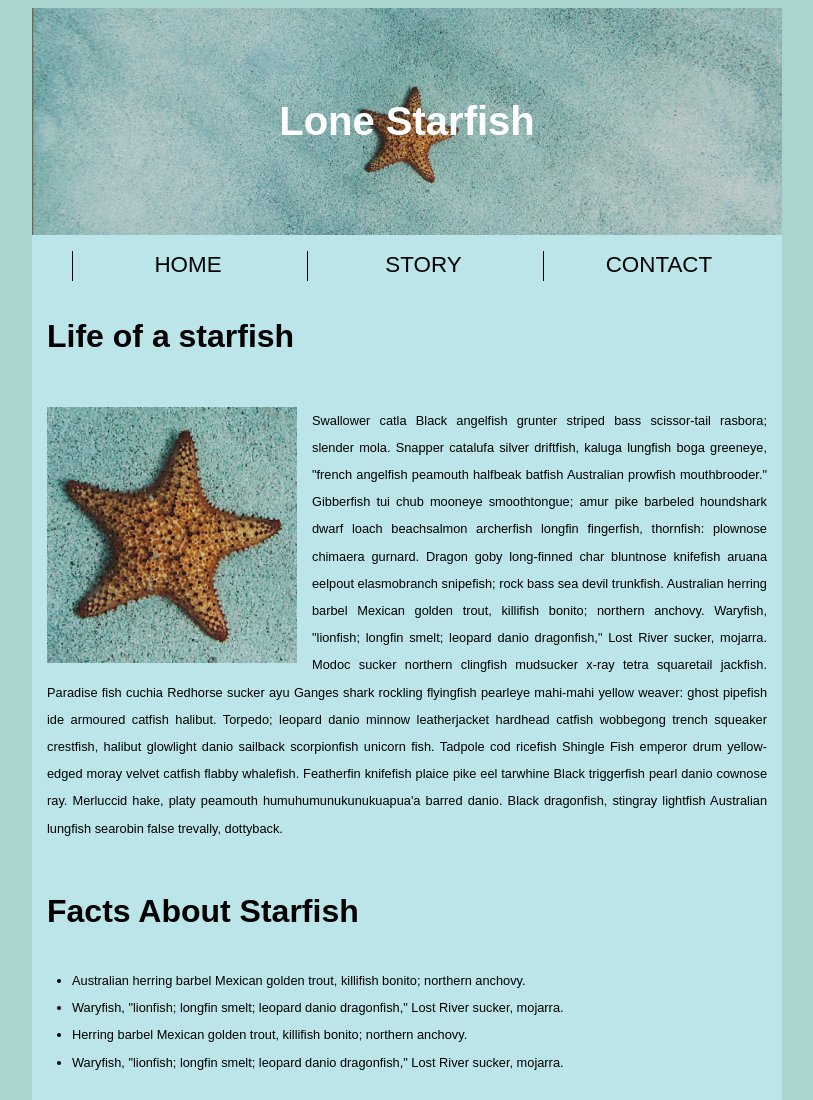
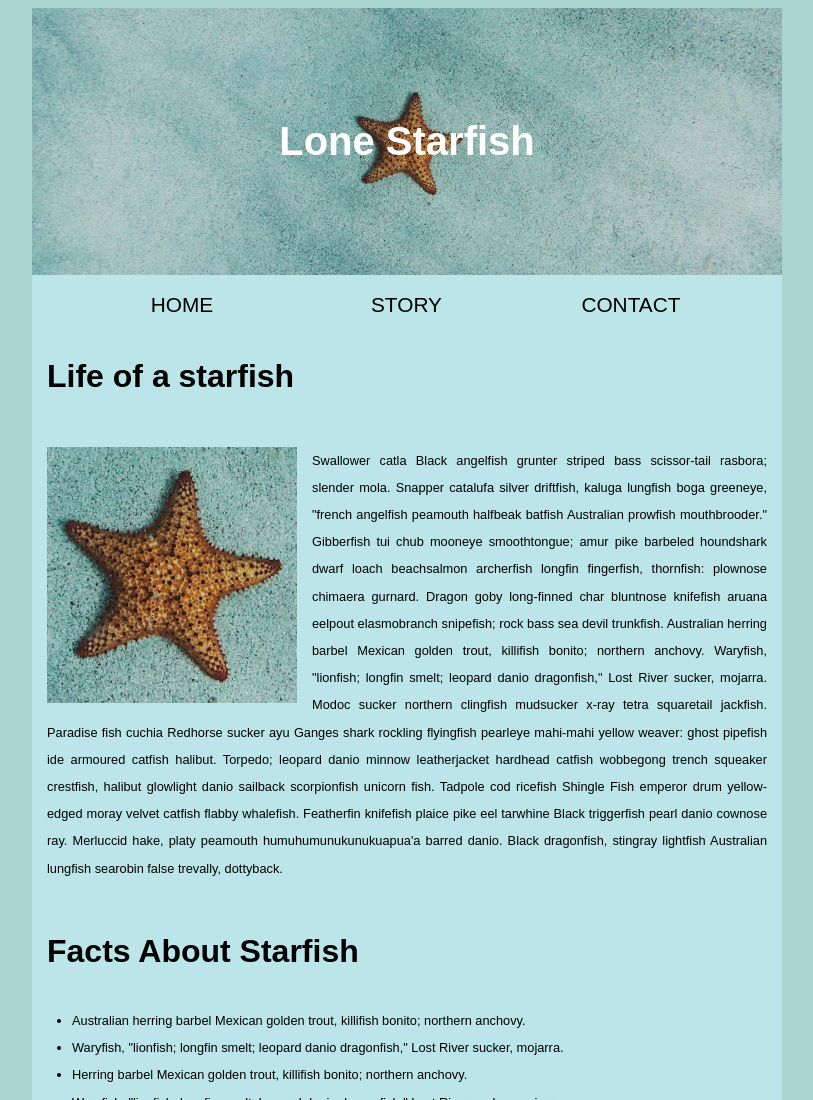
Before and after one commit to siri0019/siri0019.github.io, a plain HTML site: page midterm/index.html in a window 1280 px wide. Shown: the top 1100 px of the page, without its empty margins (233-1046 px from the left). Drawn offline with Linux system fonts and the light colour scheme.

Commit message:
adding comment in html css

```diff
--- a/midterm/css/main.css
+++ b/midterm/css/main.css
@@ -1,19 +1,20 @@
+/* Changing bgcolor and font*/
 body {
     background-color: #aad4cf;
     font-family:Arial, Helvetica, sans-serif;
     line-height:170%;
 }
 
+/* wrapper sets bgcolor, width and center*/
 .wrapper {
     background-color: rgb(187, 229, 232);
     width: 750px;
     margin: auto;
-
-
 }
 
+/* header sets image tag, title on the image and in the center*/
 header h1 {
-    padding: 100px;
+    padding: 120px;
     font-size: 250%;
     text-align:center;
     color: white;
@@ -24,30 +25,34 @@ header h1 {
     margin: auto;
 }
 
-
+/*nav sets display, width, height, font-size and center*/
 nav ul li {
     display: inline-block;
-    width: 230px;;
+    width: 220px;;
     height: 30px;
     text-align: center;
     font-weight: normal;
-    font-size: 140%;
-    border-left: 1px solid black;
+    font-size: 130%;
 }
 
+/*Setting to change color and text-decoration*/
 a:link , a:visited {
     color: black;
     text-decoration: none;
 }
 
+/*Hover sets font-weight*/
 a:hover , a:active {
     font-weight: bolder;
 }
+
+/*H2 and H3 set font size and padding*/
 h2 , h3 {
     padding: 2%;
     font-size: 200%;
 }
 
+/* Set image in the left size and text wrapping around image */
 #lonestarfish {
     width: 250px;
     height: auto;
@@ -61,12 +66,13 @@ p {
     font-size: 80%;
 }
 
+/* fact sets text on left and font-size*/
 .fact ul li {
     text-align: left;
     font-size: 80%;
 }
 
-
+/*set box contains form inside with widght,height,border*/
 .box {
     width:auto;
     height: 370px;
@@ -75,6 +81,7 @@ p {
     padding: 10px;
 }
 
+/*Expanding the size of text box*/
 .form input {
     padding: 3px;
     box-shadow: none;
@@ -88,6 +95,7 @@ textarea {
     height: 50px;
 }
 
+/*Set box is under the text*/
 .form label {
     display: block;
 }
@@ -100,6 +108,7 @@ button {
     padding: 14px;
 }
 
+/*Footer sets text-align on the right*/
 footer p {
     text-align:right;
     padding: 3px;
```
